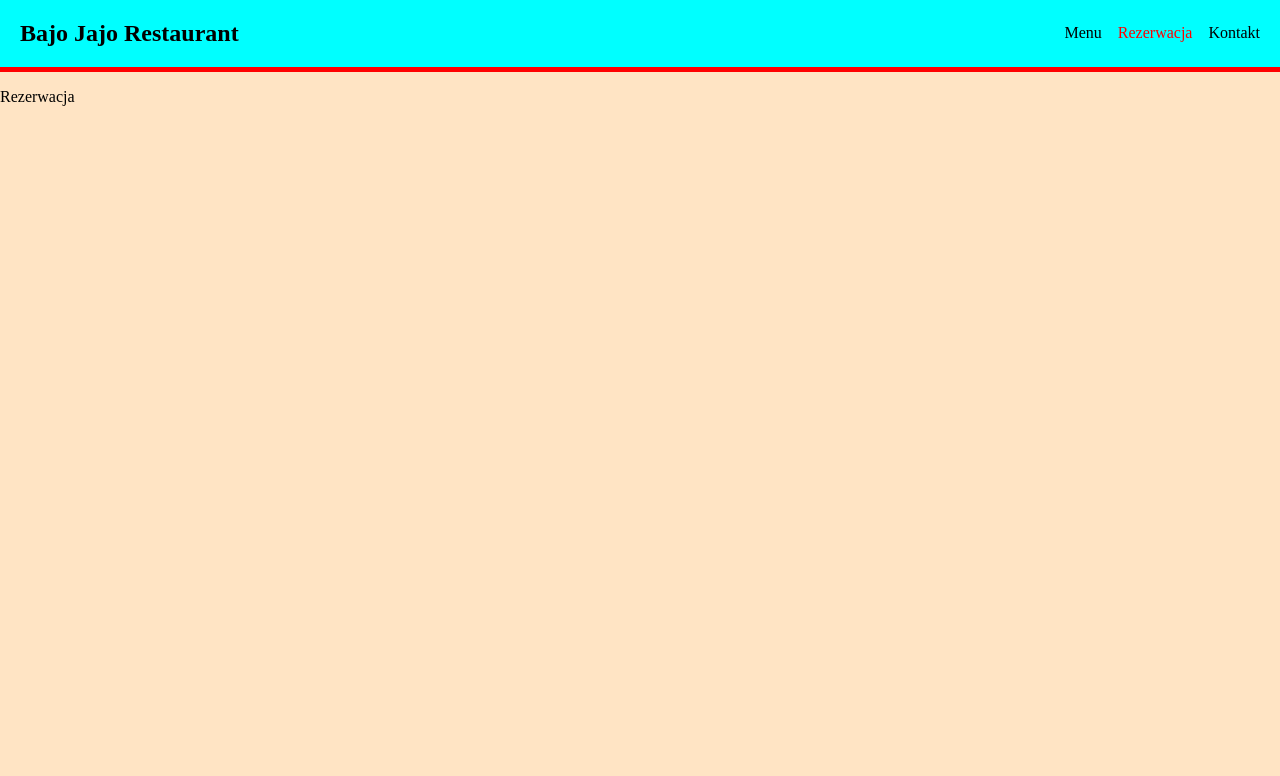
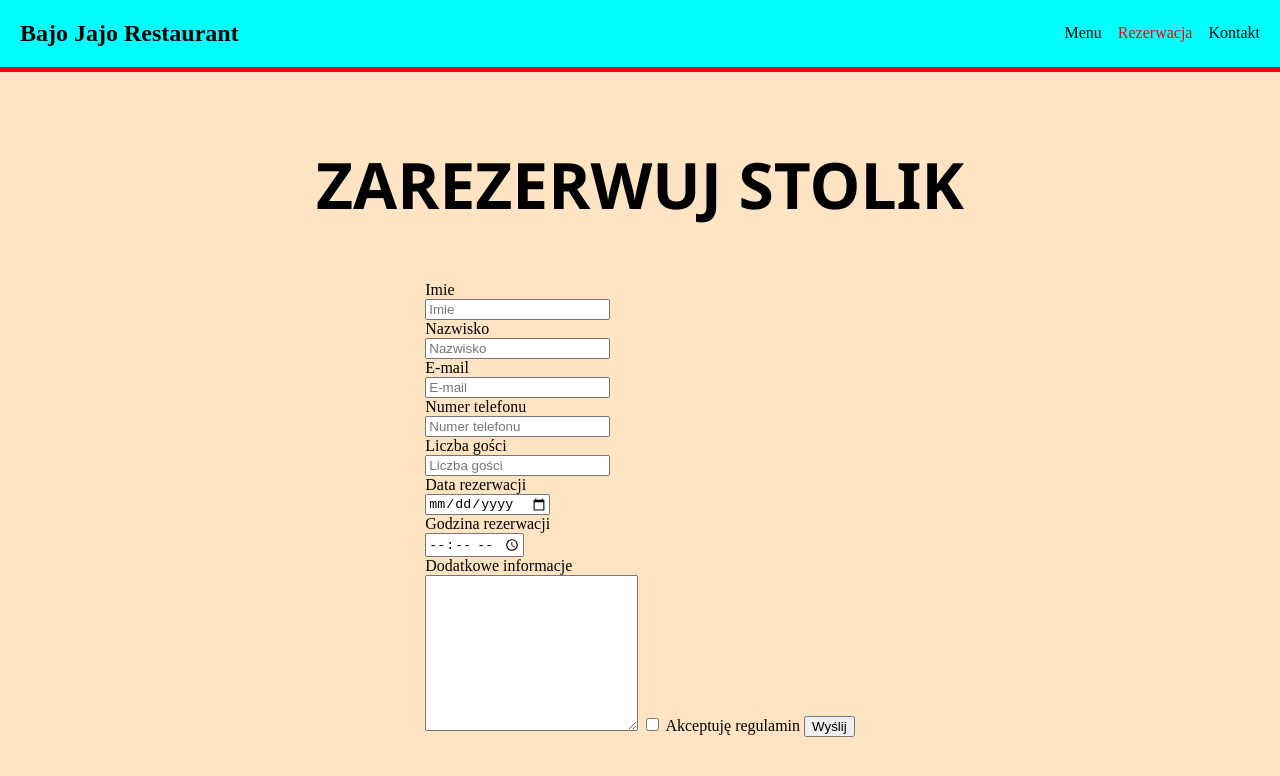
Before and after one commit to Eghizio/html-css-restaurant, a plain HTML site: page pages/rezerwacja.html in a window 1280 px wide. Drawn offline with Linux system fonts and the light colour scheme.

Commit message:
Reservation form

```diff
--- /dev/null
+++ b/pages/rezerwacja.css
@@ -0,0 +1,12 @@
+.reservation {
+  padding: 1rem;
+  display: flex;
+  flex-direction: column;
+  align-items: center;
+}
+
+.reservation-title {
+  font-size: 64px;
+  text-transform: uppercase;
+  font-family: 'Segoe UI', sans-serif;
+}
--- a/pages/rezerwacja.html
+++ b/pages/rezerwacja.html
@@ -9,6 +9,8 @@
   <title>Rezerwacja - Bajo Jajo Restaurant</title>
   <link rel="shortcut icon" href="../egg.png" type="image/x-icon">
   <link rel="stylesheet" href="../style.css">
+  <link rel="stylesheet" href="./rezerwacja.css">
+  <script src="./rezerwacja.js" defer></script>
 </head>
 
 <body>
@@ -32,7 +34,62 @@
     </ul>
   </nav>
 
-  <p>Rezerwacja</p>
+  <main class="reservation">
+    <h2 class="reservation-title">Zarezerwuj stolik</h2>
+
+    <form>
+
+      <label>
+        <div>Imie</div>
+        <input type="text" placeholder="Imie">
+      </label>
+
+      <label>
+        <div>Nazwisko</div>
+        <input type="text" placeholder="Nazwisko">
+      </label>
+
+      <label>
+        <div>E-mail</div>
+        <input type="email" placeholder="E-mail">
+      </label>
+
+      <label>
+        <div>Numer telefonu</div>
+        <input type="tel" placeholder="Numer telefonu">
+      </label>
+
+      <label>
+        <div>Liczba gości</div>
+        <input type="number" placeholder="Liczba gości">
+      </label>
+
+      <label>
+        <div>Data rezerwacji</div>
+        <input type="date">
+      </label>
+
+      <label>
+        <div>Godzina rezerwacji</div>
+        <input type="time">
+      </label>
+
+      <label>
+        <div>Dodatkowe informacje</div>
+        <textarea cols="24" rows="10"></textarea>
+      </label>
+
+      <label>
+        <input type="checkbox">
+        <span>Akceptuję regulamin</span>
+      </label>
+
+      <button type="submit">Wyślij</button>
+
+    </form>
+
+  </main>
+
 </body>
 
 </html>
--- /dev/null
+++ b/pages/rezerwacja.js
@@ -0,0 +1,6 @@
+const form = document.querySelector("form");
+
+form.addEventListener("submit", function (event) {
+  event.preventDefault();
+  alert("Rezerwacja wysłana!");
+});
```
